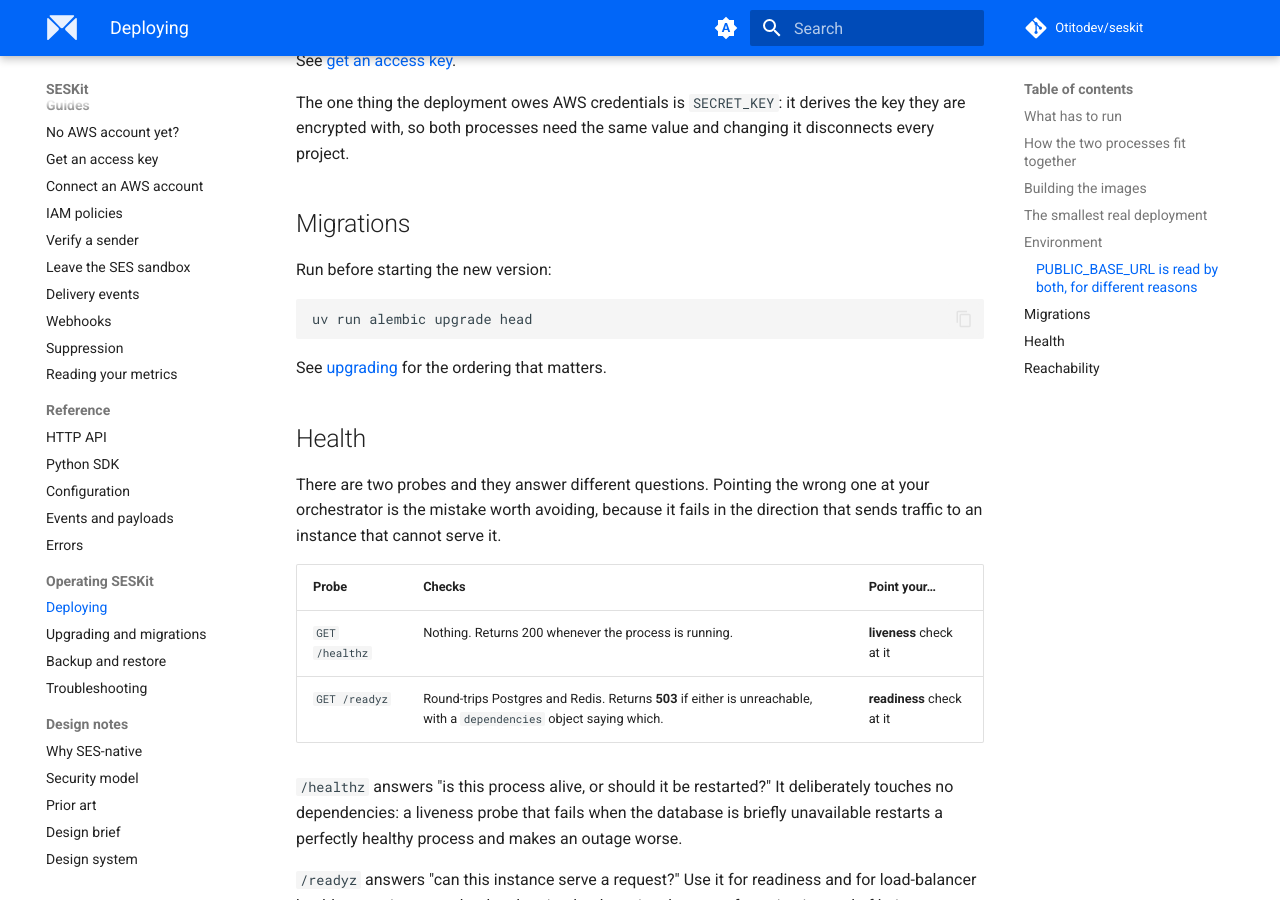
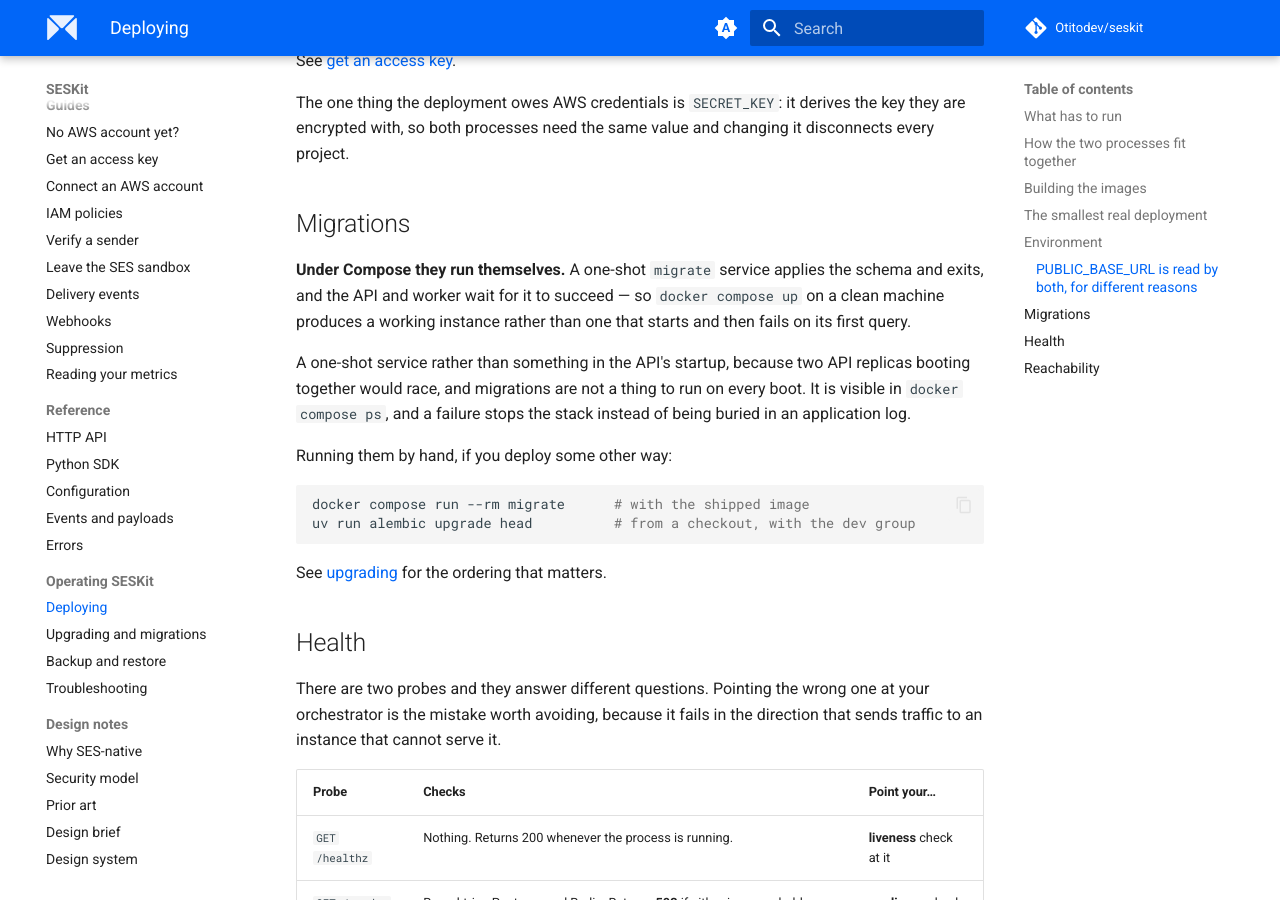
Before and after one commit to Otitodev/seskit, an MkDocs documentation site: the page built from docs/operating/deploying.md, in a window 1280 px wide and 900 px high, scrolled down 3503 px. Built offline with MkDocs 1.6.1 and Material for MkDocs 9.7.7, drawn with Linux system fonts in a browser that asks for light colours; comment, search, counter and statistics services are not loaded.

Commit message:
feat(docker): apply migrations when the stack comes up
Found while writing the installer, and it made the advertised quickstart
false: nothing applied migrations. Every documented way to do it is
`uv run alembic upgrade head`, which needs uv, a checkout and the dev
dependency group - none of which a server following `git clone && docker
compose up` has, and alembic was not in the runtime image either. A
clean machine got an instance with no schema that failed on its first
query.

A one-shot `migrate` service now applies it and exits, and api and
worker wait for it to *complete successfully*. A service rather than
something in the API's startup, because two replicas booting together
would race and migrations are not a thing to run on every boot; this way
it is visible in `docker compose ps` and a failure stops the stack
rather than being buried in an application log.

alembic becomes a runtime dependency of the API, since the migrate
service runs the shipped image.

Three tests keep it: the service exists and runs the right command, both
long-running services wait for it to complete, and alembic stays in the
manifest.

````diff
--- a/docs/operating/deploying.md
+++ b/docs/operating/deploying.md
@@ -151,10 +151,21 @@ changing it disconnects every project.
 
 ## Migrations
 
-Run before starting the new version:
+**Under Compose they run themselves.** A one-shot `migrate` service applies the
+schema and exits, and the API and worker wait for it to succeed — so
+`docker compose up` on a clean machine produces a working instance rather than
+one that starts and then fails on its first query.
+
+A one-shot service rather than something in the API's startup, because two API
+replicas booting together would race, and migrations are not a thing to run on
+every boot. It is visible in `docker compose ps`, and a failure stops the stack
+instead of being buried in an application log.
+
+Running them by hand, if you deploy some other way:
 
 ```bash
-uv run alembic upgrade head
+docker compose run --rm migrate      # with the shipped image
+uv run alembic upgrade head          # from a checkout, with the dev group
 ```
 
 See [upgrading](upgrading.md) for the ordering that matters.
````
Also changed, not shown: docker-compose.yml (+32 -0 lines), 4 other files.
